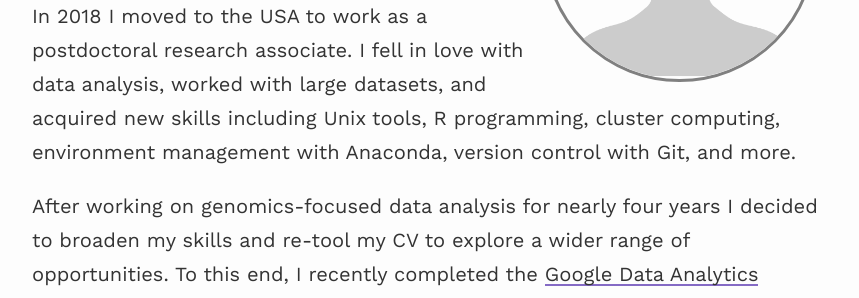
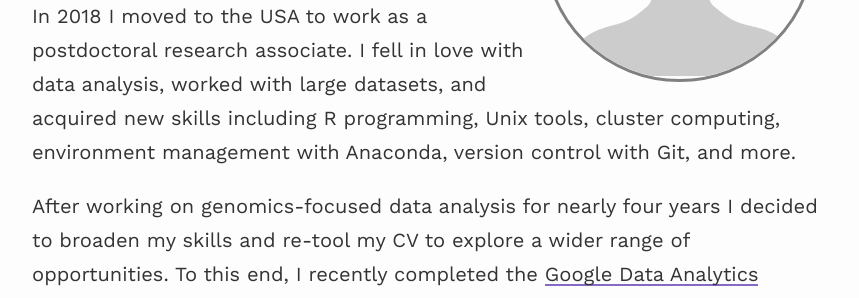
Before and after one commit to gbdias/home, a Jekyll site: the page built from index.md, in a window 1280 px wide. Shown: the part 383-681 px from the top of the page, without its empty margins (208-1067 px from the left). Built offline with Jekyll 4.4.1, drawn with Linux system fonts in a browser that asks for light colours; nearby versions of some CDN libraries; a style sheet for code colours, icons or effects is not loaded.

```diff
--- a/index.md
+++ b/index.md
@@ -9,7 +9,7 @@ published: true
 
 I am a data analyst based in Brazil with experience in computational biology and genetics. I have a B.Sc. in biomedical science, and a Master's and PhD in genetics, with an emphasis on genomics and bioinformatics.
 
-In 2018 I moved to the USA to work as a postdoctoral research associate. I fell in love with data analysis, worked with large datasets, and acquired new skills including Unix tools, R programming, cluster computing, environment management with Anaconda, version control with Git, and more.
+In 2018 I moved to the USA to work as a postdoctoral research associate. I fell in love with data analysis, worked with large datasets, and acquired new skills including R programming, Unix tools, cluster computing, environment management with Anaconda, version control with Git, and more.
 
 After working on genomics-focused data analysis for nearly four years I decided to broaden my skills and re-tool my CV to explore a wider range of opportunities. To this end, I recently completed the [Google Data Analytics Professional Certificate](https://www.coursera.org/professional-certificates/google-data-analytics){:target="_blank"}.
 
```
